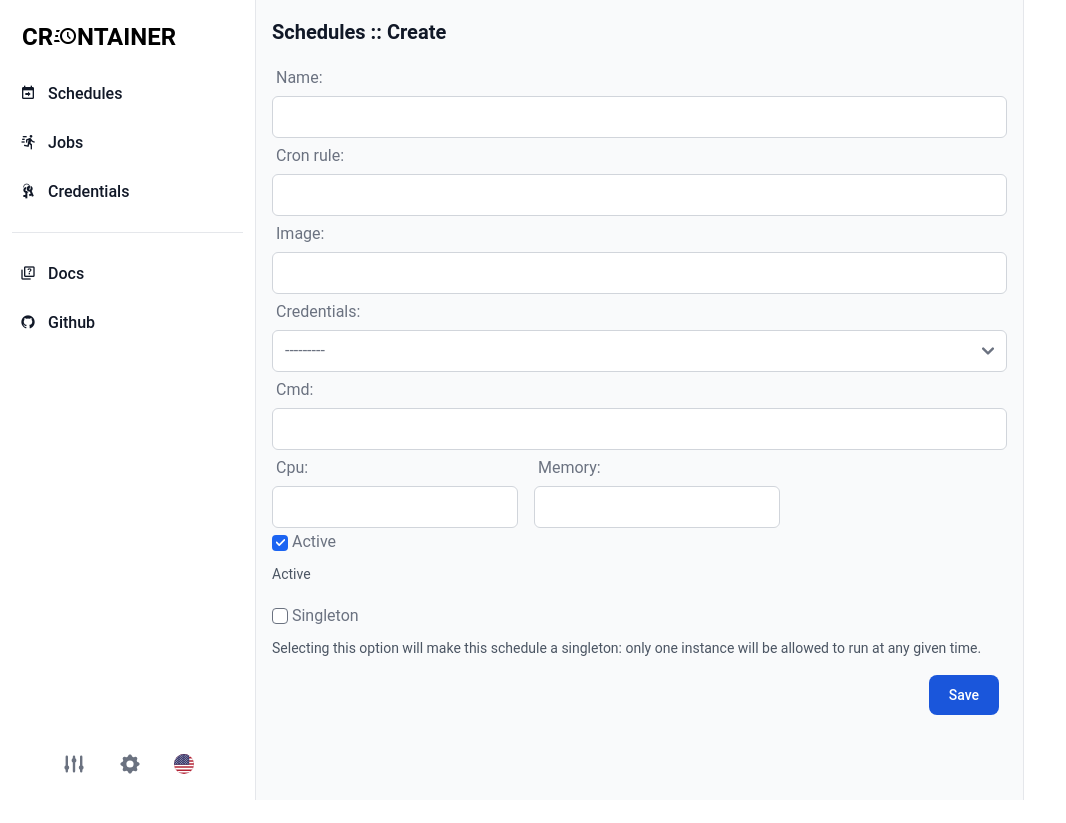
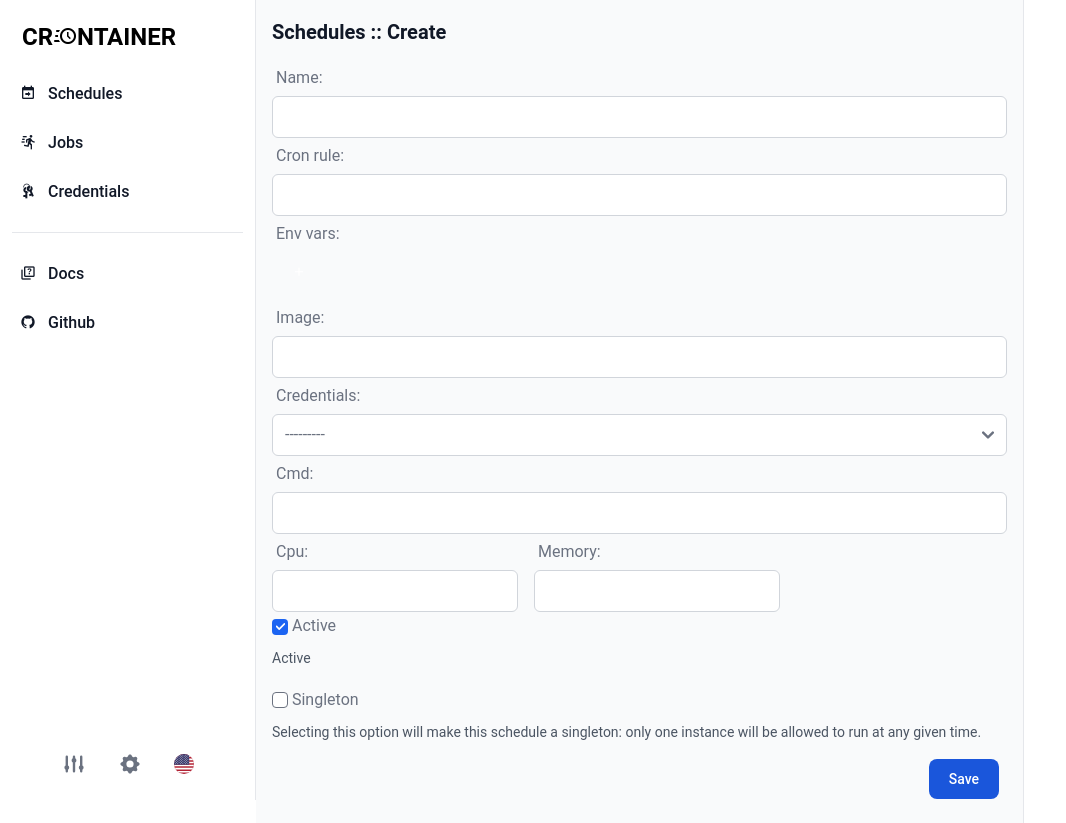
Before and after one commit to getcrontainer/crontainer, a Django app: template apps/core/templates/core/schedule_form.html in a window 1280 px wide. Shown: the whole page, without its empty margins (0-1066 px from the left). Before the commit the page ends 800 px from the top, so only its background shows below. Run offline with Django 5.2, Linux system fonts and the light colour scheme; the template is opened without the code that fills it: values that come from a table or form of the project are taken from there, others are empty; data comes from the database, SQL or seed files in the repository; some libraries are stand-ins or nearby versions.

Commit message:
feature: implement setting env vars when creating new schedule

```diff
--- a/apps/core/forms.py
+++ b/apps/core/forms.py
@@ -44,6 +44,15 @@ class ScheduleCreateForm(forms.ModelForm):
 
         return data
 
+    def clean_env_vars(self):
+        keys = self.data.getlist("env_vars_keys")
+        values = self.data.getlist("env_vars_values")
+
+        if len(keys) != len(values):
+            raise ValidationError("Keys and values must have the same length")
+
+        return dict(zip(keys, values))
+
 
 class ScheduleUpdateForm(forms.ModelForm):
     class Meta:
--- a/apps/core/templates/core/schedule_form.html
+++ b/apps/core/templates/core/schedule_form.html
@@ -5,7 +5,7 @@
     <form action="." method="POST">
         {% csrf_token %}
         <h3>
-            Schedules</span> :: Create
+            Schedules :: Create
         </h3>
         {{ form.non_field_errors }}
         <div class="">
@@ -21,6 +21,17 @@
                     {% if form.cron_rule.value %}{{ form.cron_rule.value|describe_cron }}{% endif %}
                 </span>
                 <span class="text-red-500 text-sm">{{ form.cron_rule.errors }}</span>
+            </div>
+            <div id="env-vars-container">
+                {{ form.env_vars|add_label_class:"block p-1" }}
+                <div id="env-vars-list">
+
+                </div>
+                <button type="button"
+                        class="focus:outline-none text-white bg-green-700 hover:bg-green-800 focus:ring-4 focus:ring-green-300 font-medium rounded-lg text-sm px-5 py-2.5 me-2 mb-2 dark:bg-green-600 dark:hover:bg-green-700 dark:focus:ring-green-800"
+                        onclick="addEnvVar()">
+                    <span class="mdi mdi-plus"></span>
+                </button>
             </div>
             <div>
                 {{ form.image|add_label_class:"block p-1" }}
@@ -61,3 +72,22 @@
         </div>
     </form>
 {% endblock %}
+
+{% block footer %}
+    <script>
+        function addEnvVar() {
+            const envVarField = document.createElement('div');
+            envVarField.classList.add('env-var-field');
+            envVarField.innerHTML = `
+                <input type="text" name="env_vars_keys" class="rounded-md border-gray-300" placeholder="Name">
+                <input type="text" name="env_vars_values" class="rounded-md border-gray-300" placeholder="Value">
+                <button type="button"
+                        class="remove-env-var focus:outline-none text-white bg-red-700 hover:bg-red-800 focus:ring-4 focus:ring-red-300 font-medium rounded-lg text-sm px-5 py-2.5 me-2 mb-2 dark:bg-red-600 dark:hover:bg-red-700 dark:focus:ring-red-900"
+                        onclick="this.parentElement.remove()">
+                    <span class="mdi mdi-close"></span>
+                </button>
+            `;
+            document.getElementById('env-vars-list').appendChild(envVarField);
+        }
+    </script>
+{% endblock %}
```
